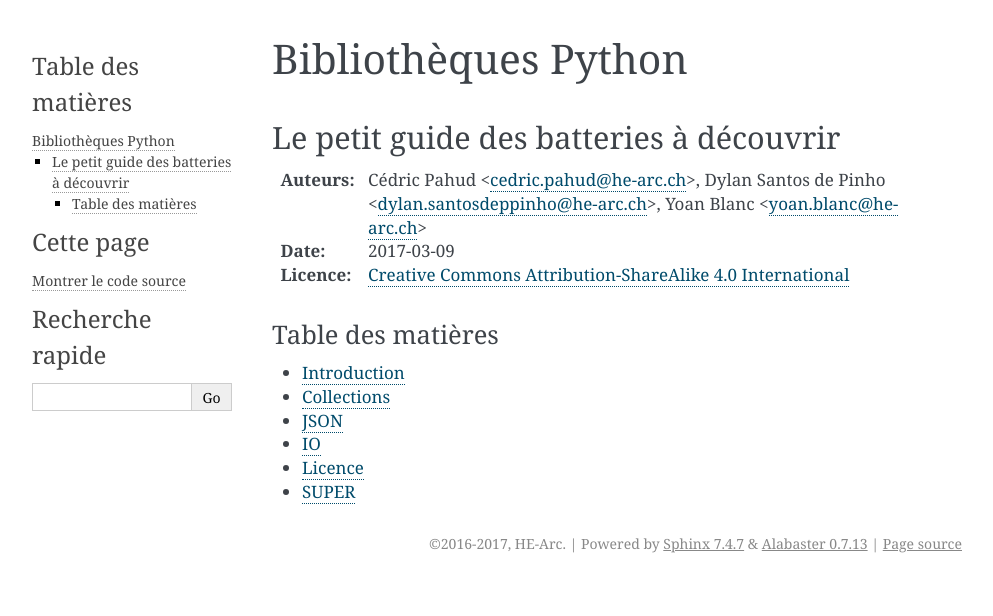
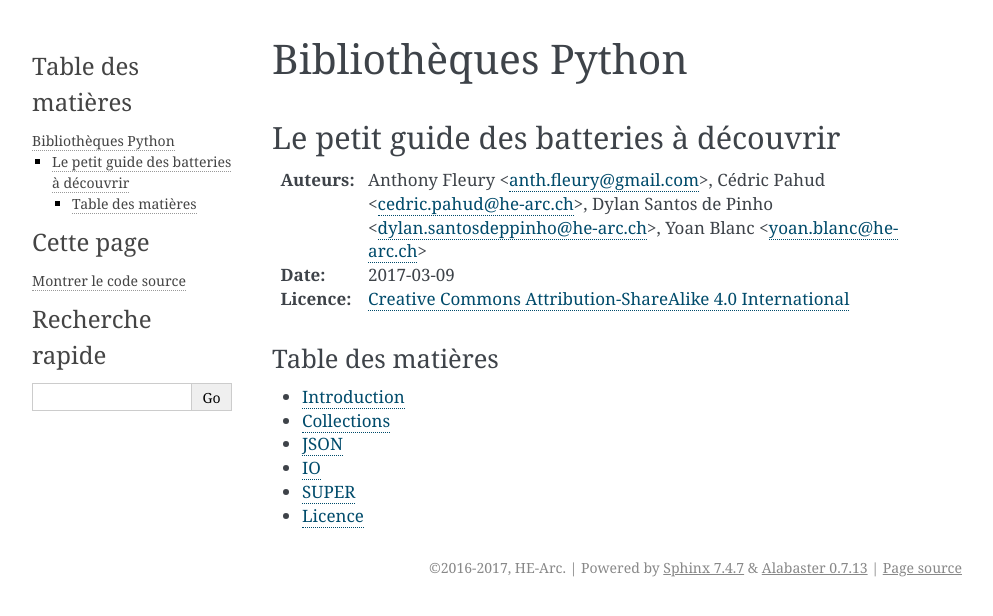
Before and after one commit to HE-Arc/livre-python, a Sphinx documentation site: the page built from source/index.rst, in a window 1280 px wide. Shown: the top 616 px of the page, without its empty margins (148-1141 px from the left). Built offline with Sphinx 7.4.7, drawn with Linux system fonts in a browser that asks for light colours.

Commit message:
Ajout d'Anthony Fleury.
Signed-off-by: Yoan Blanc <yoan@dosimple.ch>

```diff
--- a/source/index.rst
+++ b/source/index.rst
@@ -7,6 +7,7 @@
 ------------------------------------------
 
 :Auteurs:
+          Anthony Fleury <anth.fleury@gmail.com>,
           Cédric Pahud <cedric.pahud@he-arc.ch>,
           Dylan Santos de Pinho <dylan.santosdeppinho@he-arc.ch>,
           Yoan Blanc <yoan.blanc@he-arc.ch>
@@ -25,6 +26,6 @@ Table des matières
    collections/index.rst
    json/index.rst
    io/index.rst
+   super/index.rst
 
    licence.rst
-   super/index.rst
```
